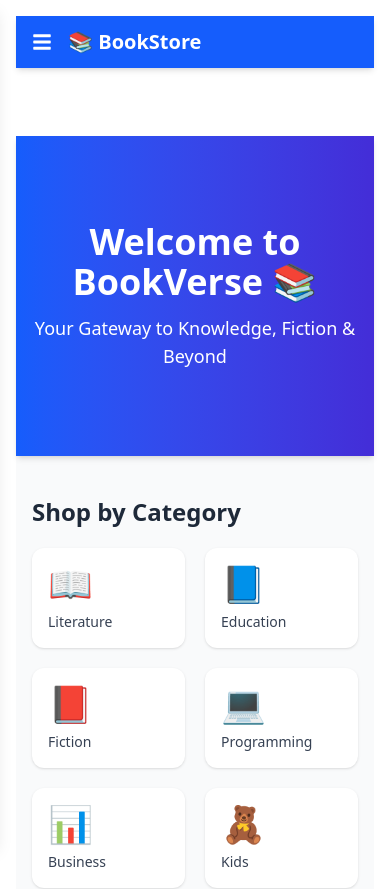
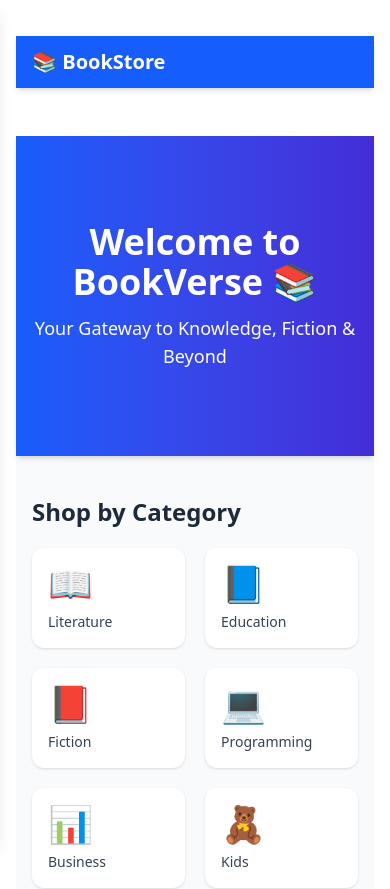
Before and after one commit to Vasim-Qureshi/Book, a React (Vite) app in the folder frontend/: page / in a window 390 px wide. Shown: the top 889 px of the page. Built offline with nearby package versions, Linux system fonts and the light colour scheme; no server answers.

Commit message:
frontend\src\components\Navbar.tsx

```diff
--- a/frontend/src/components/Navbar.tsx
+++ b/frontend/src/components/Navbar.tsx
@@ -26,19 +26,16 @@ const Navbar: React.FC = () => {
   };
 
   return (
-    <div className='sticky top-0 z-50 h-30 flex flex-col sm:hidden md:hidden lg:hidden'>
-      {/* 🔝 Top Navbar */}
+    <div className='sticky top-0 z-50 h-30 flex flex-col'>
       {/* 📱 Mobile Menu Button */}
+      <button onClick={toggleSidebar} className="lg:hidden text-white">
+        <FaBars size={20} />
+      </button>
       {/* 🟦 Navbar */}
-      <nav className="bg-blue-600 text-white px-4 py-3 flex justify-between items-center shadow-md">
+      <nav className="bg-blue-600 text-white px-4 py-3 flex justify-between items-center shadow-md sm:hidden ">
         <div className="flex items-center gap-4">
-          {/* 🍔 Menu Button for Mobile */}
-          <button onClick={toggleSidebar} className="lg:hidden text-white">
-            <FaBars size={20} />
-          </button>
           <Link to="/" className="text-xl font-bold">📚 BookStore</Link>
         </div>
-
         <div className="space-x-4 text-sm hidden md:flex">
           {!isAuthenticated ? (
             <>
```
